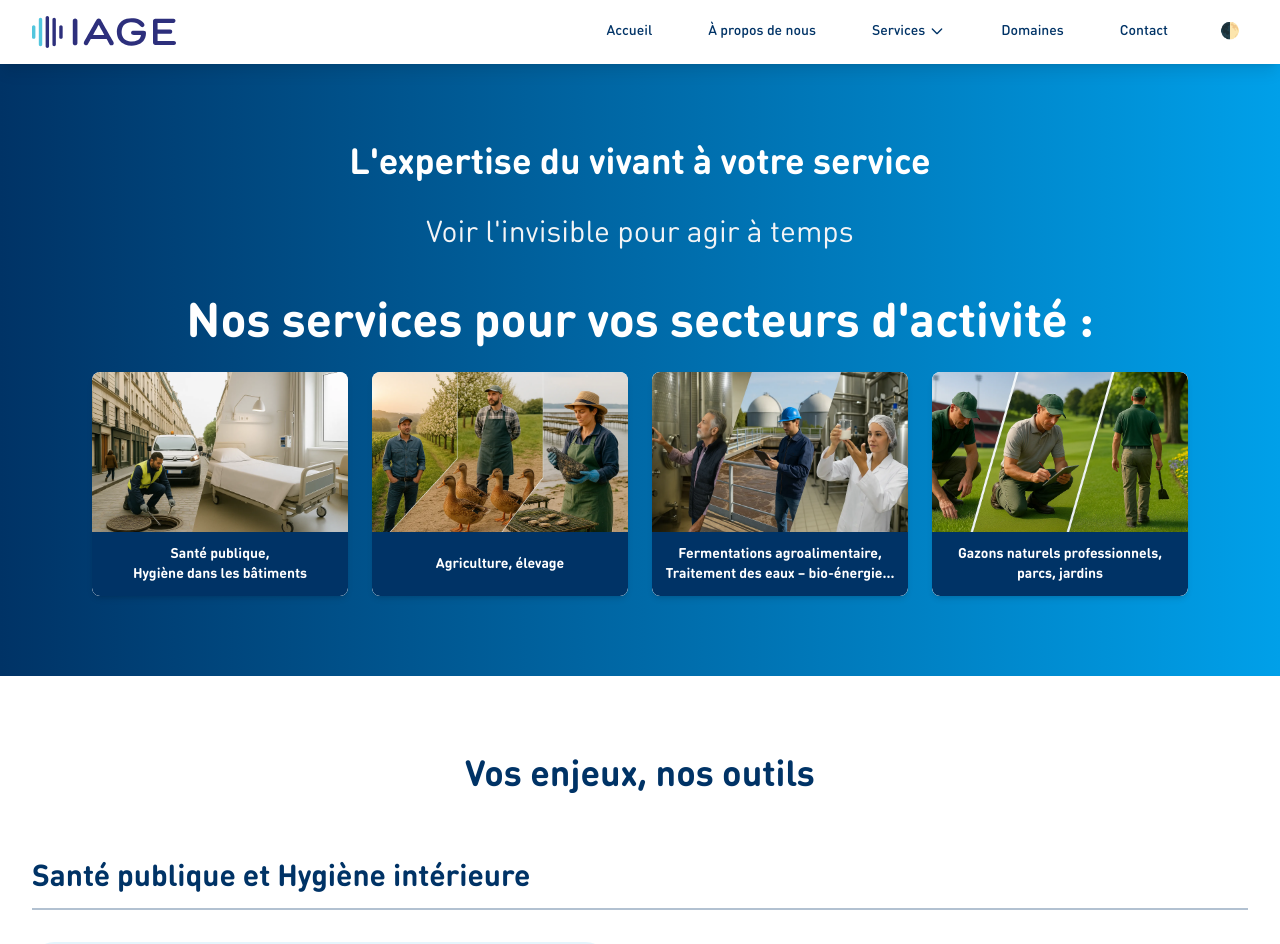
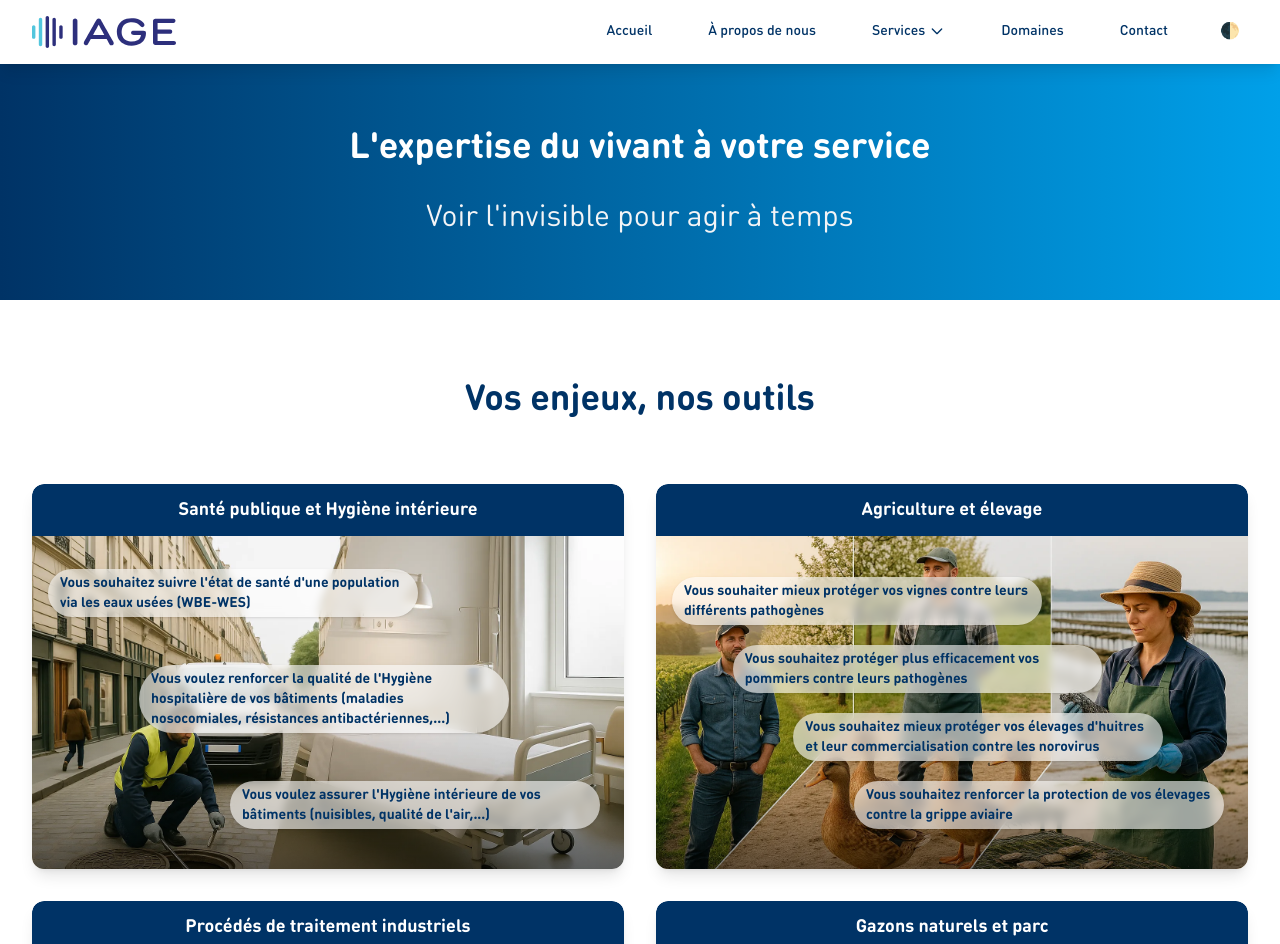
Before and after one commit to OROATIAGE/iage-france.site-public, a React (Vite) app: page / in a window 1280 px wide. Shown: the top 944 px of the page. Built offline with nearby package versions, Linux system fonts and the light colour scheme.

Commit message:
feat: changement accueil

```diff
--- a/src/pages/Home.jsx
+++ b/src/pages/Home.jsx
@@ -115,76 +115,72 @@ const Home = () => {
     <div className="min-h-screen">
       {/* Hero Section */}
       <section className="relative bg-gradient-to-r from-primary to-secondary">
-        <div className="container min-h-[70vh] flex items-center">
+        <div className="container flex items-center justify-center">
           <motion.div
             initial={{ opacity: 0, y: 20 }}
             animate={{ opacity: 1, y: 0 }}
             transition={{ duration: 0.8 }}
-            className="w-full text-center text-white py-20"
+            className="w-full text-center text-white py-16"
           >
             <h2 className="text-3xl md:text-4xl font-bold mb-8 text-white max-w-4xl mx-auto leading-tight">
               {texts.home.hero.title}
             </h2>
-            <p className="text-2xl md:text-3xl mb-12 text-gray-100 max-w-2xl mx-auto">
+            <p className="text-2xl md:text-3xl mb-0 text-gray-100 max-w-2xl mx-auto">
               {texts.home.hero.subtitle}
             </p>
-            <div className="mt-10">
-              <p className="text-4xl md:text-5xl mb-6 text-white font-semibold">
-                {texts.home.hero.professional_intro}
-              </p>
-              <div className="flex flex-wrap justify-center items-stretch gap-6">
-                {problemSolvingCategories.map(category => (
-                  <Link
-                    key={category.id}
-                    to={`/#${category.id}`}
-                    className="group bg-white rounded-lg shadow-md hover:shadow-lg transition-all duration-300 w-64 flex flex-col overflow-hidden"
-                    onClick={(e) => {
-                      const element = document.getElementById(category.id);
-                      if (element) {
-                        element.scrollIntoView({ behavior: 'smooth', block: 'start' });
-                      }
-                    }}
-                  >
-                    <img
-                      src={category.imageSrc}
-                      alt={(texts.home.hero[category.heroCardKey] || '').replace(/\\n/g, '\n')}
-                      className="h-40 w-full object-cover rounded-t-lg"
-                    />
-                    <div className="bg-primary text-white p-3 w-full text-center rounded-b-lg flex-grow flex items-center justify-center">
-                      <span className="font-semibold text-sm whitespace-pre-line">{(texts.home.hero[category.heroCardKey] || '').replace(/\\n/g, '\n')}</span>
-                    </div>
-                  </Link>
-                ))}
-              </div>
-            </div>
           </motion.div>
         </div>
       </section>
 
-      {/* New Problem Solving Categories Section */}
+      {/* New Problem Solving Categories Section - MODERN CARDS */}
       <section id="sectors-grid" className="py-20 bg-white dark:bg-gray-900 scroll-mt-20 md:scroll-mt-24">
         <div className="container">
           <h2 className="text-4xl font-bold text-center mb-16 text-primary dark:text-white">
-            {texts.home.sectors.title} {/* Nous répondons à vos questions */}
+            {texts.home.sectors.title}
           </h2>
-          <div className="space-y-16">
-            {problemSolvingCategories.map((category) => (
-              <section key={category.id} id={category.id} className="scroll-mt-20 md:scroll-mt-24">
-                <h3 className="text-3xl font-semibold text-primary dark:text-secondary mb-8 border-b-2 border-primary/30 dark:border-secondary/30 pb-3">
+          <div className="grid md:grid-cols-2 gap-8">
+            {problemSolvingCategories.map(category => (
+              <div key={category.id} className="bg-white rounded-xl shadow-lg flex flex-col items-center overflow-hidden">
+                {/* Titre au-dessus de l'image */}
+                <div className="w-full bg-primary text-white text-lg font-bold text-center py-3 rounded-t-xl">
                   {texts.home.sectors[category.titleKey]}
-                </h3>
-                <div className="flex flex-wrap gap-4 justify-center sm:justify-start">
-                  {category.subdomains.map((subdomain) => (
+                </div>
+                {/* Image + boutons overlay sur l'image */}
+                <div className="relative w-full">
+                  <img
+                    src={category.imageSrc}
+                    alt={texts.home.sectors[category.titleKey]}
+                    className="w-full aspect-[16/9] object-cover"
+                  />
+                  {/* Overlay dégradé en bas de l'image pour lisibilité */}
+                  <div className="absolute left-0 right-0 bottom-0 h-1/2 bg-gradient-to-t from-black/50 via-black/10 to-transparent z-0 rounded-b-xl pointer-events-none" />
+                  <div
+                    className={`absolute left-0 right-0 bottom-8 flex flex-col p-4 py-2 z-10 pointer-events-auto ${
+                      category.subdomains.length === 3 ? 'gap-12' : 'gap-5'
+                    }`}
+                  >
+                    {category.subdomains.map((subdomain, idx, arr) => {
+                      const n = arr.length;
+                      let style = { width: '66%' };
+                      if (idx === 0) style.marginLeft = 0;
+                      else {
+                        const interval = (n - 1) * 2;
+                        style.marginLeft = `${(idx * 65) / interval}%`;
+                      }
+                      return (
                         <Link
                           key={subdomain.textKey}
                           to={subdomain.link}
-                      className="bg-secondary/10 hover:bg-secondary/20 dark:bg-secondary/20 dark:hover:bg-secondary/30 text-secondary dark:text-secondary-light px-6 py-3 rounded-full text-sm font-medium transition-colors duration-200 shadow-sm hover:shadow-md"
+                          className="bg-white/60 backdrop-blur-sm text-primary font-bold px-3 py-1 rounded-full text-sm whitespace-normal break-words shadow transition-all duration-150 hover:bg-white hover:shadow-2xl hover:ring-4 hover:ring-primary/50 hover:-translate-y-0.5 cursor-pointer focus:bg-white focus:shadow-2xl focus:ring-4 focus:ring-primary/50 focus:-translate-y-0.5 focus:outline-none"
+                          style={style}
                         >
                           {texts.home.sectors[subdomain.textKey]}
                         </Link>
-                  ))}
+                      );
+                    })}
                   </div>
-              </section>
+                </div>
+              </div>
             ))}
           </div>
         </div>
```
Also changed, not shown: public/images/stadium_damaged_lawn.webp (added). Lines whose indentation alone changed are shown as unchanged.
